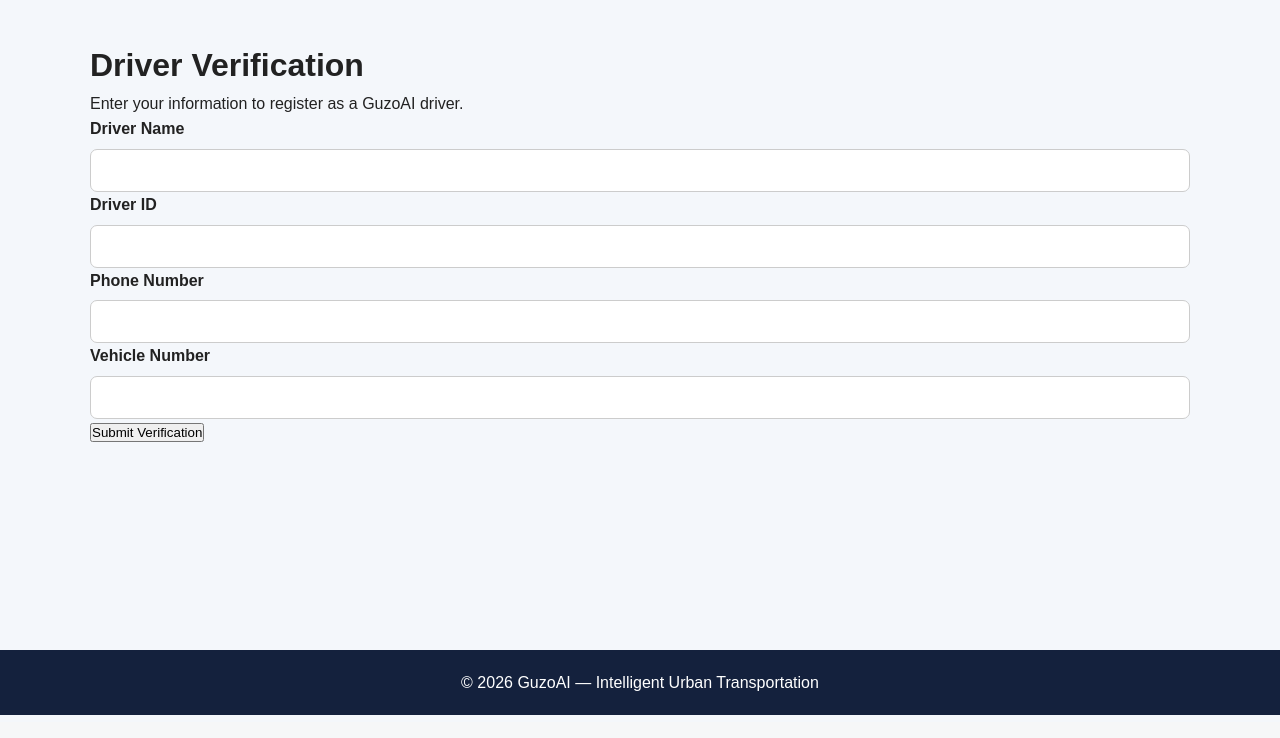
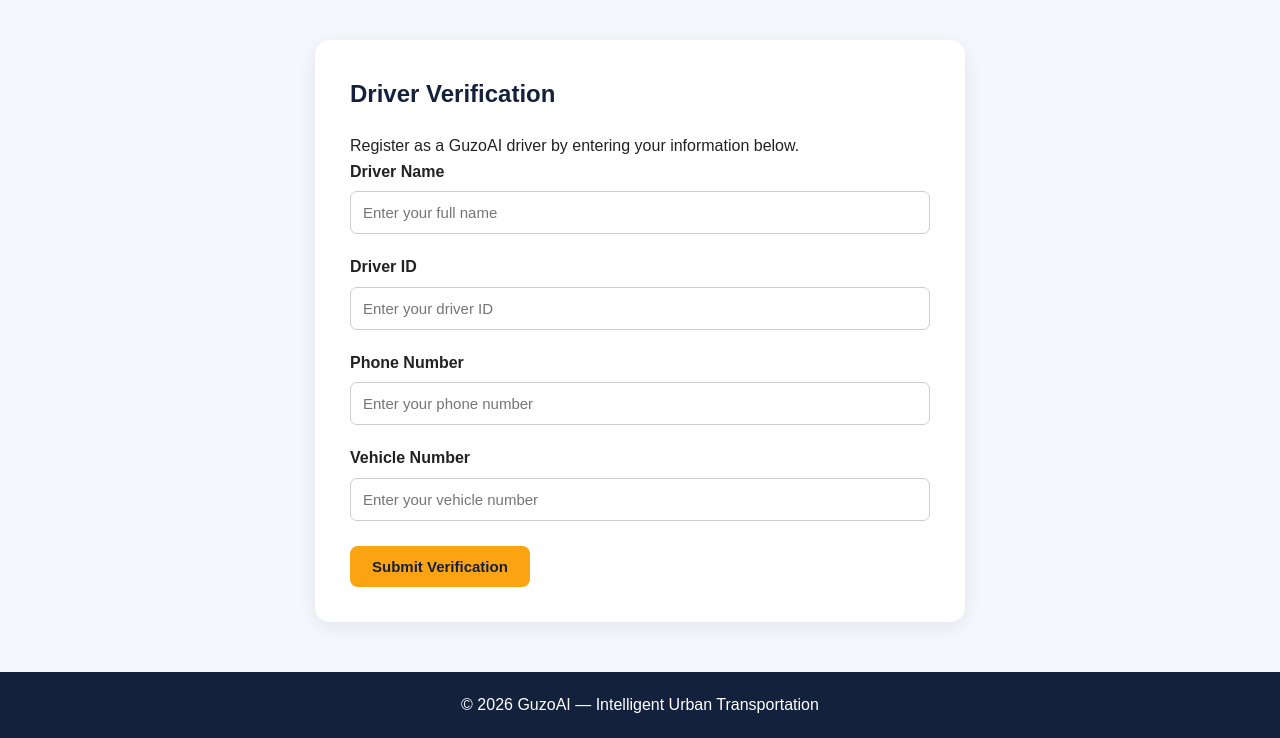
Before and after one commit to abityzebergadeboshe-creator/bus_route_ml_project, a Flask app: page /verify in a window 1280 px wide. Shown: the part 78-816 px from the top of the page. Before the commit the page ends 793 px from the top, so only its background shows below. Run offline with Flask 3, Linux system fonts and the light colour scheme; parts of the project's set-up code (start-up, migrations or seed data) failed here and were passed over.

Commit message:
Enhance driver verification form layout and labels

```diff
--- a/templates/verify.html
+++ b/templates/verify.html
@@ -1,27 +1,69 @@
 {% extends "layout.html" %}
+
+{% block title %}Driver Verification - GuzoAI{% endblock %}
 
 {% block content %}
 
-<h1>Driver Verification</h1>
+<section class="form-section">
 
-<p>Enter your information to register as a GuzoAI driver.</p>
+    <h1>Driver Verification</h1>
 
-<form action="/verify" method="POST">
+    <p>
+        Register as a GuzoAI driver by entering your information below.
+    </p>
 
-    <label>Driver Name</label>
-    <input type="text" name="driver_name" required>
+    <form action="{{ url_for('verify') }}" method="POST">
 
-    <label>Driver ID</label>
-    <input type="text" name="driver_id" required>
+        <div class="form-group">
+            <label for="driver_name">Driver Name</label>
+            <input
+                type="text"
+                id="driver_name"
+                name="driver_name"
+                placeholder="Enter your full name"
+                required
+            >
+        </div>
 
-    <label>Phone Number</label>
-    <input type="text" name="phone" required>
+        <div class="form-group">
+            <label for="driver_id">Driver ID</label>
+            <input
+                type="text"
+                id="driver_id"
+                name="driver_id"
+                placeholder="Enter your driver ID"
+                required
+            >
+        </div>
 
-    <label>Vehicle Number</label>
-    <input type="text" name="vehicle" required>
+        <div class="form-group">
+            <label for="phone">Phone Number</label>
+            <input
+                type="tel"
+                id="phone"
+                name="phone"
+                placeholder="Enter your phone number"
+                required
+            >
+        </div>
 
-    <button type="submit">Submit Verification</button>
+        <div class="form-group">
+            <label for="vehicle">Vehicle Number</label>
+            <input
+                type="text"
+                id="vehicle"
+                name="vehicle"
+                placeholder="Enter your vehicle number"
+                required
+            >
+        </div>
 
-</form>
+        <button type="submit" class="btn">
+            Submit Verification
+        </button>
+
+    </form>
+
+</section>
 
 {% endblock %}
```
